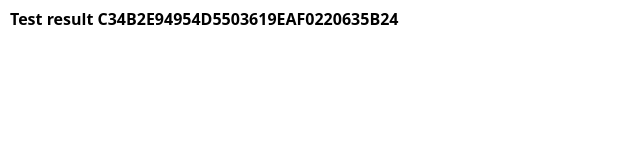
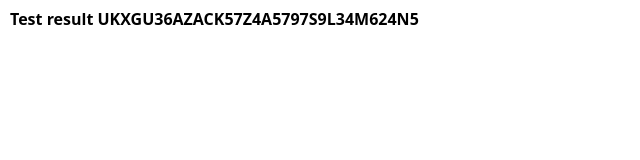
Before and after one commit to medisvit/UKXGU36AZACK57Z4A5797S9L34M624N5, a plain HTML site: page index.html in a window 1280 px wide. Shown: the full height of the page, 0-640 px from the left. Drawn offline with nearby package versions, Linux system fonts and the light colour scheme.

Commit message:
Update index.html

```diff
--- a/index.html
+++ b/index.html
@@ -16,7 +16,7 @@
     />
   </head>
   <body style="font-size: 8px">
-    <h1 style="margin: 10px">Test result C34B2E94954D5503619EAF0220635B24</h1>
+    <h1 style="margin: 10px">Test result UKXGU36AZACK57Z4A5797S9L34M624N5</h1>
     <img src="test.jpg" alt="" style="max-width: 100%" />
   </body>
 </html>
```
